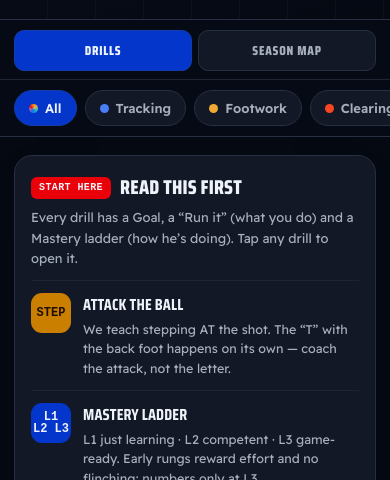
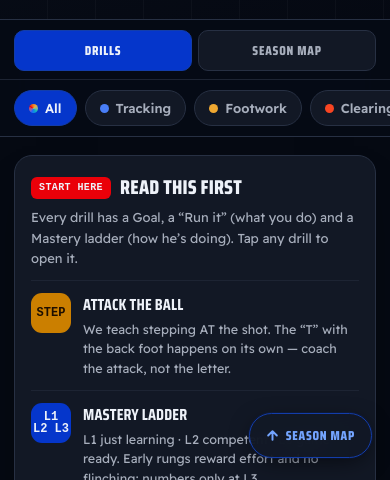
Before and after one commit to parlettkevin/blue-claw-goalie, a plain HTML site: page index.html in a window 390 px wide. Shown: the part 364-844 px from the top of the page. Drawn offline with Linux system fonts and the light colour scheme; a web font is replaced by a local one.

Commit message:
Add floating Season Map return button
Fixed bottom-right pill button appears whenever in Drills mode — sits in
the natural thumb arc, respects safe-area-inset-bottom for notched phones.
Fades in/out (opacity + translateY transition) on mode change. Tapping it
switches to Season Map and smooth-scrolls to the top of the table.

Co-Authored-By: Claude Sonnet 4.6 <noreply@anthropic.com>

```diff
--- a/index.html
+++ b/index.html
@@ -195,6 +195,29 @@ body{
 .seasonwrap{overflow-x:auto}
 .seasonwrap .wk{position:sticky;left:0;background:var(--bg-2);z-index:1}
 .seasonwrap tr.phase td:first-child{position:sticky;left:0;background:var(--blue-surf);z-index:1}
+/* ===== FLOATING MAP RETURN BUTTON ===== */
+#map-return{
+  position:fixed;
+  bottom:calc(22px + env(safe-area-inset-bottom,0px));
+  right:18px;z-index:40;
+  display:flex;align-items:center;gap:7px;
+  padding:11px 16px;
+  background:oklch(21% 0.028 264 / .92);
+  border:1.5px solid var(--blue-line);border-radius:999px;
+  color:var(--blue-txt);
+  font-family:"Saira Condensed",sans-serif;font-weight:800;
+  font-size:13px;letter-spacing:.06em;text-transform:uppercase;
+  cursor:pointer;white-space:nowrap;
+  box-shadow:0 6px 24px -6px rgba(0,0,0,.7),0 0 0 1px oklch(43% 0.23 264 / .15);
+  backdrop-filter:blur(12px) saturate(1.4);-webkit-backdrop-filter:blur(12px) saturate(1.4);
+  opacity:0;transform:translateY(8px);pointer-events:none;
+  transition:opacity .22s ease,transform .22s ease,background .15s,border-color .15s;
+}
+#map-return.visible{opacity:1;transform:translateY(0);pointer-events:auto}
+#map-return:hover{background:oklch(26% 0.07 264 / .96);border-color:var(--blue-bright)}
+#map-return:active{transform:scale(.95)}
+#map-return svg{width:13px;height:13px;flex:0 0 auto}
+
 /* drill reference links inside the season table */
 .drill-ref{
   font-family:"Azeret Mono",monospace;font-weight:700;font-size:inherit;
@@ -906,6 +929,10 @@ footer b{color:var(--red-txt);font-weight:600}
     </div>
 
   </div>
+  <button id="map-return" aria-label="Back to Season Map">
+    <svg viewBox="0 0 12 12" fill="none" xmlns="http://www.w3.org/2000/svg"><path d="M6 10V2M2 6l4-4 4 4" stroke="currentColor" stroke-width="1.8" stroke-linecap="round" stroke-linejoin="round"/></svg>
+    Season Map
+  </button>
   <footer>Build the <b>brave kid</b> first, the goalie second. Soft balls until earned, loud positive energy, end every session on a save and a cheer.</footer>
 </div>
 
@@ -971,7 +998,14 @@ footer b{color:var(--red-txt);font-weight:600}
   });
 
   var app=document.querySelector('.app');
+  var mapReturn=document.getElementById('map-return');
   app.setAttribute('data-mode','drills');
+  mapReturn.classList.add('visible');
+  mapReturn.addEventListener('click',function(){
+    var seasonTab=document.querySelector('.modetab[data-mode="season"]');
+    if(seasonTab){seasonTab.click();}
+    window.scrollTo({top:0,behavior:'smooth'});
+  });
   var modetabs=document.querySelectorAll('.modetab');
   modetabs.forEach(function(t){
     t.addEventListener('click',function(){
@@ -979,6 +1013,7 @@ footer b{color:var(--red-txt);font-weight:600}
       modetabs.forEach(function(x){x.classList.remove('active');x.setAttribute('aria-selected','false');});
       t.classList.add('active');t.setAttribute('aria-selected','true');
       app.setAttribute('data-mode',mode);
+      mapReturn.classList.toggle('visible',mode==='drills');
       if(mode==='drills'){
         cards.forEach(function(c){c.style.display='';});
         heads.forEach(function(h){h.style.display='';});
```
